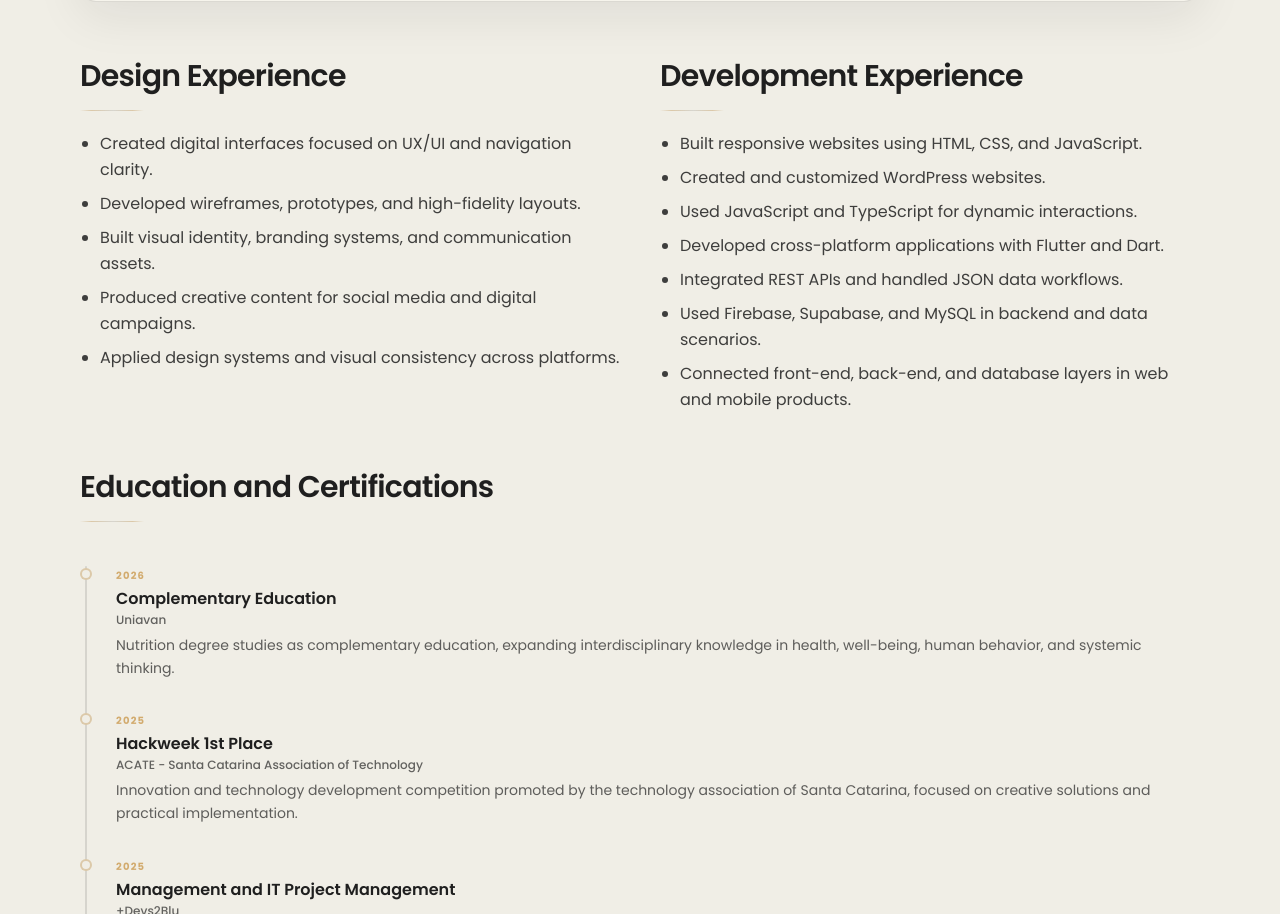
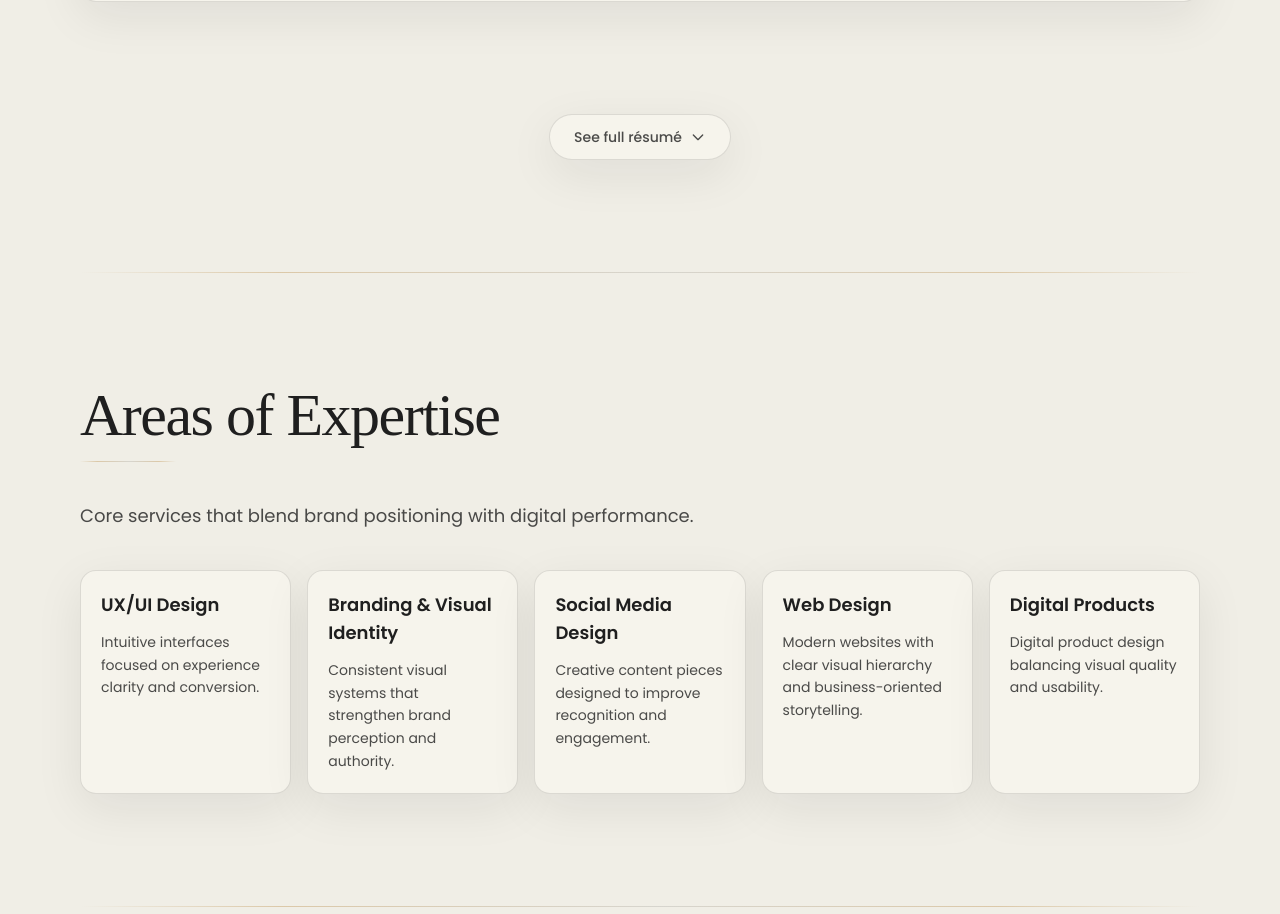
Before and after one commit to VidaRealDoKim/davidkim.github.io, a Next.js app: page / in a window 1280 px wide. Shown: the part 3446-4360 px from the top of the page. Built offline with nearby package versions, Linux system fonts and the light colour scheme.

Commit message:
Add expand/collapse to ResumeSection with see more/less button

```diff
--- a/locales/en.json
+++ b/locales/en.json
@@ -340,7 +340,9 @@
       "events": ["Decathlon", "400m dash", "400m hurdles", "4x400 relay"],
       "achievement": "Won several medals in regional and state competitions, developing discipline, performance focus, teamwork, and goal achievement.",
       "connection": "This high-performance sports background sparked my interest in the impact of nutrition and sports science on athletic performance, leading me to deepen my studies in Nutrition as a complementary academic pursuit."
-    }
+    },
+    "seeMore": "See full résumé",
+    "seeLess": "Collapse"
   },
   "areas": {
     "title": "Areas of Expertise",
--- a/locales/pt.json
+++ b/locales/pt.json
@@ -340,7 +340,9 @@
       "events": ["Decatlo", "400 metros rasos", "400 metros com barreiras", "Revezamento 4x400"],
       "achievement": "Conquistei diversas medalhas em competições regionais e estaduais, desenvolvendo habilidades como disciplina, foco em desempenho, trabalho em equipe e superação de metas.",
       "connection": "Essa vivência no esporte de alto rendimento despertou meu interesse pelo impacto da nutrição e da ciência do esporte na performance, o que me levou a aprofundar meus estudos na área de Nutrição, complementando minha formação acadêmica."
-    }
+    },
+    "seeMore": "Ver currículo completo",
+    "seeLess": "Ocultar"
   },
   "areas": {
     "title": "Áreas de Atuação",
--- a/src/components/sections/ResumeSection.tsx
+++ b/src/components/sections/ResumeSection.tsx
@@ -1,5 +1,6 @@
 "use client";
 
+import { useState } from "react";
 import { Reveal } from "@/components/ui/Reveal";
 import { Section } from "@/components/ui/Section";
 import { useI18n } from "@/i18n/I18nProvider";
@@ -28,6 +29,7 @@ export function ResumeSection() {
   const { dictionary } = useI18n();
   const resume = dictionary.resume;
   const educationAndCertifications = resume.educationAndCertifications;
+  const [expanded, setExpanded] = useState(false);
 
   return (
     <Section id="resume" title={resume.title}>
@@ -63,6 +65,10 @@ export function ResumeSection() {
           </article>
         </Reveal>
 
+        {/* Collapsible extra content */}
+        <div className={`grid transition-all duration-700 ease-in-out ${expanded ? "grid-rows-[1fr]" : "grid-rows-[0fr]"}`}>
+          <div className="min-h-0 overflow-hidden">
+            <div className="space-y-14 pb-2">
               <div className="grid gap-10 lg:grid-cols-2">
                 {[resume.designExperience, resume.developmentExperience].map((section: ResumeListSection, index) => (
                   <Reveal key={section.title} delay={80 + index * 40}>
@@ -157,6 +163,30 @@ export function ResumeSection() {
                 </article>
               </Reveal>
             </div>
+          </div>
+        </div>
+
+        {/* Toggle button */}
+        <div className="flex justify-center">
+          <button
+            onClick={() => setExpanded((prev) => !prev)}
+            className="group flex items-center gap-2 rounded-full border border-border bg-surface px-6 py-3 text-sm font-medium text-text/80 shadow-soft transition-all duration-300 hover:border-[color:var(--accent-line)] hover:text-text"
+            aria-expanded={expanded}
+          >
+            {expanded ? resume.seeLess : resume.seeMore}
+            <svg
+              className={`h-4 w-4 transition-transform duration-300 ${expanded ? "rotate-180" : ""}`}
+              fill="none"
+              viewBox="0 0 24 24"
+              stroke="currentColor"
+              strokeWidth={2}
+              aria-hidden="true"
+            >
+              <path strokeLinecap="round" strokeLinejoin="round" d="M19 9l-7 7-7-7" />
+            </svg>
+          </button>
+        </div>
+      </div>
     </Section>
   );
 }
```
Lines whose indentation alone changed are shown as unchanged.
